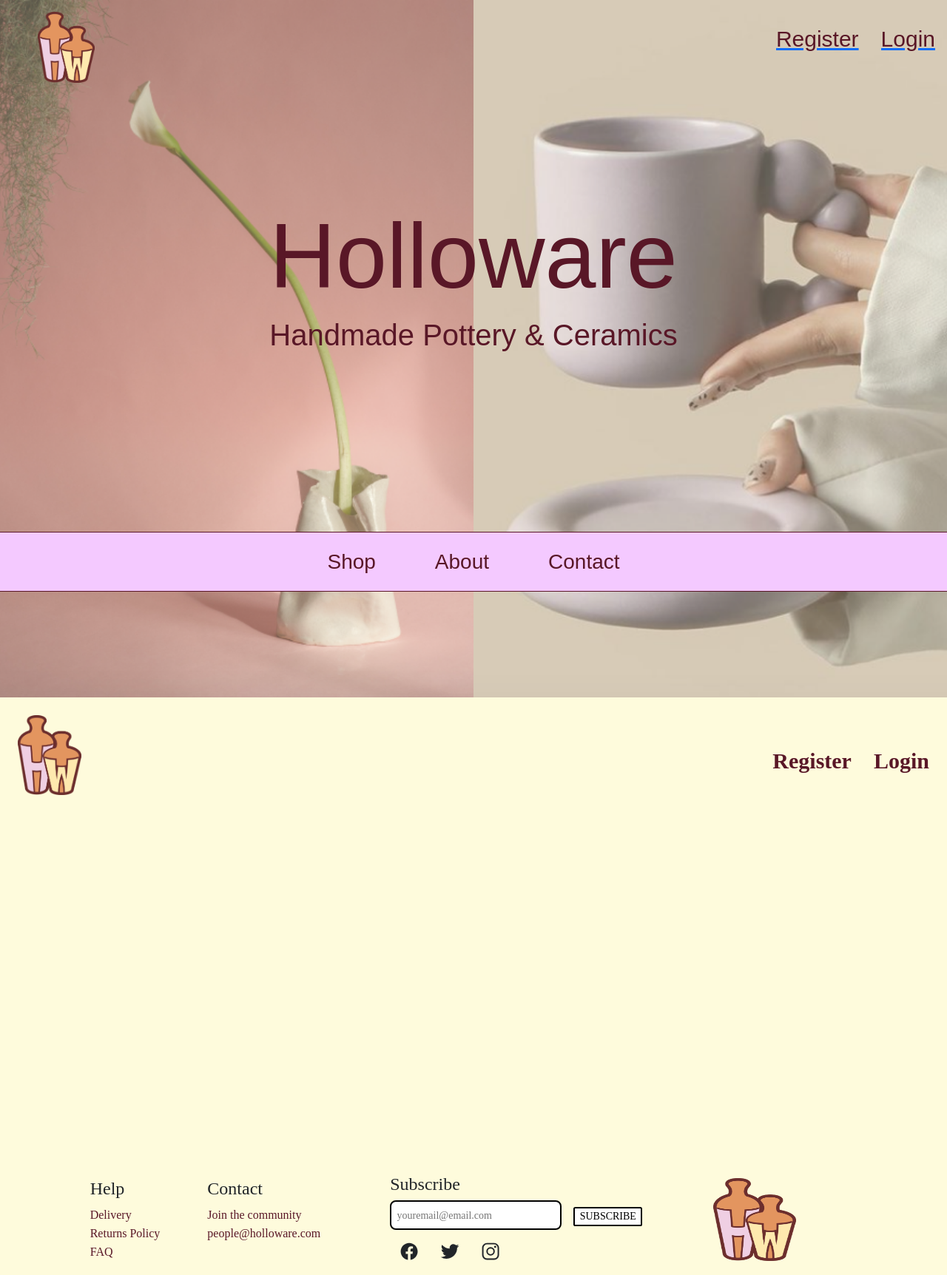
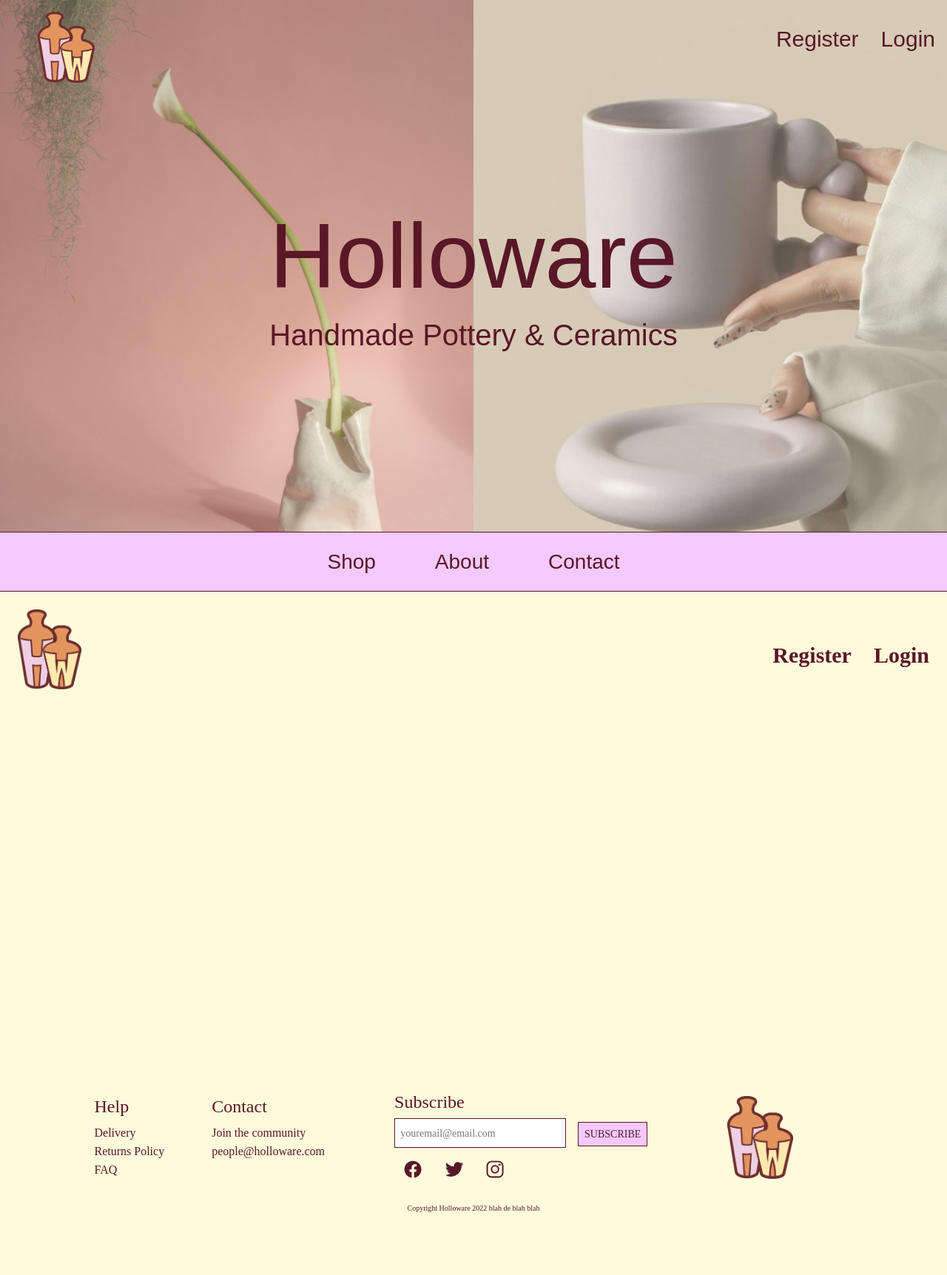
Before and after one commit to Rebscallion/Summative-3-Holloware, a plain HTML site: page frontend/index.html in a window 1280 px wide. Shown: the top 1724 px of the page at 74% size. Drawn offline with nearby package versions, Linux system fonts and the light colour scheme; no server answers; a web font is replaced by a local one.

Commit message:
restricted adding comments to logged in users and tidies up footer styles to be consistent with the rest of site

```diff
--- a/frontend/css/modules/_footer.scss
+++ b/frontend/css/modules/_footer.scss
@@ -1,4 +1,5 @@
 footer {
+    padding: 2rem;
     margin-bottom: 80px;
 
     .footer-container {
@@ -21,6 +22,7 @@ footer {
 
             h4.f-title {
                 font-family: 'roc-grotesk';
+                color: $burgundy;
             }
 
         }
@@ -49,6 +51,7 @@ footer {
 
             h4 {
                 margin-right: 10rem;
+                color: $burgundy;
             }
 
             .social-media-icon {
@@ -59,6 +62,8 @@ footer {
             ion-icon {
                 font-size: 1.635rem;
                 margin-inline: 0.775rem;
+                color: $burgundy;
+
             }
 
 
@@ -70,8 +75,7 @@ footer {
 
                 .email-fill {
                     input[type=text] {
-                        border: 0.175rem solid black;
-                        border-radius: 0.5rem;
+                        border: 1px solid $burgundy;
                         min-width: 14.5rem;
                         min-height: 2.5rem;
                         max-height: 2.625rem;
@@ -96,6 +100,7 @@ footer {
                 width: 7rem;
                 height: 7rem;
                 display: none;
+                object-fit: contain;
             }
 
         }
@@ -117,17 +122,15 @@ footer {
     .sub-btn {
         width: 1.938rem;
         height: 1.938rem;
-        border: 0.163rem solid black;
-        border-radius: 0.163rem;
+        border: 1px solid $burgundy;
         position: relative;
+        background-color: $pink;
 
         span.arrow {
             position: absolute;
             width: .85rem;
             height: .85rem;
-            border: 2px solid black;
-            border-radius: 0.163rem;
-
+            border: 1px solid $burgundy;
             top: 50%;
             left: 20%;
             transform: translateY(-50%) rotate(-45deg);
@@ -152,8 +155,7 @@ footer {
 
             .email-fill {
                 input[type=text] {
-                    border: 0.175rem solid black;
-                    border-radius: 0.5rem;
+                    border: 1px solid $burgundy;
                     min-height: 2.625rem;
                     min-width: 26.375rem;
                     margin-right: 1rem;
@@ -194,13 +196,13 @@ footer {
             .sub-btn-text {
                 display: inline-block !important;
 
+
                 a {
-                    border: 0.163rem solid black;
-                    background-color: #ffff;
-                    border-radius: 0.163rem;
-                    padding: 0.2rem 0.4rem;
+                    border: 1px solid $burgundy;
+                    background-color: $pink;
+                    padding: 0.5rem;
                     text-decoration: none;
-                    color: black;
+                    color: $burgundy;
                     font-family: 'roc-grotesk';
                     font-size: 0.875rem;
                     text-transform: uppercase;
@@ -214,9 +216,8 @@ footer {
     .sub-btn {
         width: 1.938rem;
         height: 1.938rem;
-        border: 0.163rem solid black;
+        border: 1px solid $burgundy;
         background-color: #ffff;
-        border-radius: 0.163rem;
         position: relative;
         display: none;
 
--- a/frontend/css/modules/_landing.scss
+++ b/frontend/css/modules/_landing.scss
@@ -51,6 +51,9 @@
 
 #topSignUpIn {
     display: block;
+    a {
+        text-decoration: none;
+    }
 }
 
 #topSignUpIn.hidden {
@@ -175,7 +178,6 @@ nav {
     // -----Landing Page Divs-----
     .landing-container {
         width: 100%;
-        height: 1113px;
         display: flex;
         flex-wrap: wrap;
 
@@ -201,16 +203,15 @@ nav {
     //-----Landing Page-----
     .landing-container {
         width: 100%;
-        height: 943px;
         display: flex;
         flex-wrap: wrap;
 
         .landing-titles {
-            width: 60%;
+            width: 70%;
             height: 30vh;
             position: absolute;
             top: 34vh;
-            left: 20%;
+            left: 15%;
             text-align: center;
         }
 
@@ -248,7 +249,5 @@ nav {
     }
 
     //-----Landing Page-----
-    .landing-container {
-        height: 1000px;
-    }
+
 }
--- a/frontend/css/modules/_login.scss
+++ b/frontend/css/modules/_login.scss
@@ -195,12 +195,26 @@
 @media screen and (min-width: 1000px) {
     #login-container {
         .form-container {
+            position: relative;
             .logo-row {
                 padding: 2rem 2rem 0 2rem;
 
                 #logo-link {
                     width: 13%;
                 }
+            }
+            #login-form{
+               position: absolute;
+               height: 100vh;
+               #login-button{
+                margin: 1rem 0;
+               }
+               input{
+                margin-bottom: 0;
+               }
+               #register-container{
+                margin-top: 0
+               }
             }
         }
 
--- a/frontend/css/modules/_side-modals.scss
+++ b/frontend/css/modules/_side-modals.scss
@@ -103,6 +103,7 @@
     .comments-pfp {
         width: 35px;
         height: 35px;
+        object-fit: cover;
         border: 2px solid $burgundy;
         border-radius: 50%;
         margin: 0 12px 0px 0;
--- a/frontend/js/script.js
+++ b/frontend/js/script.js
@@ -69,6 +69,11 @@ openCommentModal = (productId) => {
         console.log(error);
       }
     });
+    if (loggedin == false) {
+      console.log("boo");
+      document.getElementById("comments-input").style.display = "none";
+      document.getElementById("post-comment-button").style.display = "none";
+    }
   postCommentsButton.onclick = () => {
     console.log(productId);
     console.log("left a comment");
```
Also changed, not shown: frontend/css/style.css. Lines whose indentation alone changed are shown as unchanged.
